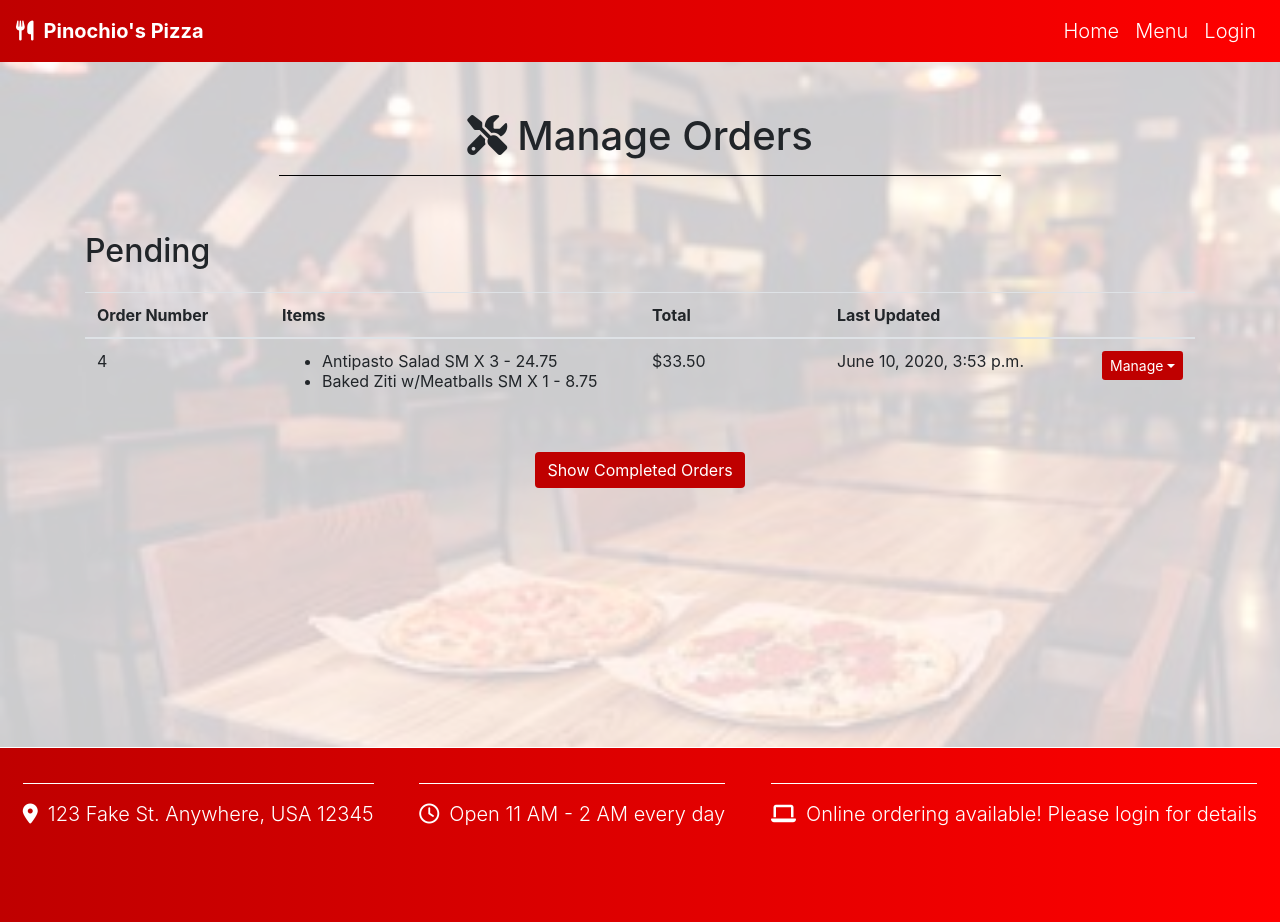
After one commit to jselzer626/Pizza, a Django app: page /manageOrders in a window 1280 px wide. The commit adds this page. Run offline with Django 3.2, Linux system fonts and the light colour scheme; data comes from the database, SQL or seed files in the repository; both versions use the stored data as it was after the commit; data that the repository does not hold is empty; some libraries are stand-ins or nearby versions.

Commit message:
added features to order management page

```diff
--- /dev/null
+++ b/orders/templates/orders/manageOrders.html
@@ -0,0 +1,81 @@
+{% extends 'base.html' %}
+{% load static %}
+{% block staticfile %}
+<script src="{% static 'scripts2.js' %}"></script>
+{% endblock %}
+{% block title %}
+View Cart
+{% endblock %}
+
+{% block body %}
+
+<h1 class="page-header mx-auto" id="orderListHeader"><i class="fas fa-tools"></i>Manage Orders</h1>
+<h2 class="text-left">Pending</h2>
+<table class="table" id="orderList">
+  <thead>
+    <th>Order Number</th>
+    <th colspan="2">Items</th>
+    <th>Total</th>
+    <th colspan="2">Last Updated</th>
+  </thead>
+  <tbody class="selected">
+  {% for order in orders %}
+  {% if not order.completed %}
+  <tr>
+    <td>{{ order.id }}</td>
+    <td colspan="2"><ul>
+    {% for item in order.orderdetail_set.all %}
+    <li>{{ item }}</li>
+    {% endfor %}
+    </ul></td>
+    <td>${{ order.total }}</td>
+    <td colspan="2">{{ order.lastUpdated }}<div id="itemEditOptions" class="dropdown">
+      <button class="btn btn-primary dropdown-toggle btn-sm" type="button" data-toggle="dropdown">Manage</button>
+      <div class="dropdown-menu">
+        <a class="dropdown-item" >Delete</a>
+        <a class="dropdown-item">Mark As Complete</a>
+        </div>
+      </div>
+    </td>
+  </tr>
+  {% endif %}
+  {% endfor %}
+  </tbody>
+</table>
+<button class="btn btn-primary" data-toggle="collapse" data-target="#completedOrders">Show Completed Orders</button>
+<div id="completedOrders" class="collapse">
+  <h2 class="text-left">Completed</h2>
+  <table class="table" id="orderList">
+    <thead>
+      <th>Order Number</th>
+      <th colspan="2">Items</th>
+      <th>Total</th>
+      <th colspan="2">Last Updated</th>
+    </thead>
+    <tbody class="selected">
+    {% for order in orders %}
+    {% if order.completed %}
+    <tr>
+      <td>{{ order.id }}</td>
+      <td colspan="2"><ul>
+      {% for item in order.orderdetail_set.all %}
+      <li>{{ item }}</li>
+      {% endfor %}
+      </ul></td>
+      <td>${{ order.total }}</td>
+      <td colspan="2">{{ order.lastUpdated }}<div id="itemEditOptions" class="dropdown">
+        <button class="btn btn-primary dropdown-toggle btn-sm" type="button" data-toggle="dropdown">Manage</button>
+        <div class="dropdown-menu">
+          <a class="dropdown-item">Delete</a>
+          <a class="dropdown-item">Mark As Complete</a>
+          </div>
+        </div>
+      </td>
+    </tr>
+    {% endif %}
+    {% endfor %}
+    </tbody>
+  </table>
+</div>
+
+{% endblock %}
--- a/orders/urls.py
+++ b/orders/urls.py
@@ -1,7 +1,7 @@
 from django.urls import path
 
 from . import views
-from orders.views import addGeneralItem, viewCart, deleteItem, editItem, orderList
+from orders.views import addGeneralItem, viewCart, deleteItem, editItem
 from django.contrib.auth.decorators import login_required
 
 
@@ -13,5 +13,6 @@ urlpatterns = [
     path("editItem/<int:pk>/", editItem.as_view(), name="editItem"),
     path("viewCart", viewCart.as_view(), name="viewCart"),
     path("deleteItem/<int:pk>/", deleteItem.as_view(), name="deleteOrderItem"),
-    path("viewOrders", orderList.as_view(), name="viewOrders")
+    path("manageOrders", views.manageOrders, name="manageOrders"),
+    path("manageOrders/<str:msg>/", views.manageOrders, name="manageOrders")
 ]
--- a/orders/views.py
+++ b/orders/views.py
@@ -24,6 +24,13 @@ def loadMenu(request):
     }
     return render(request, "orders/create.html", context)
 
+def manageOrders(request, msg=''):
+
+    context = {
+        'orders': Order.objects.all()
+    }
+
+    return render(request, "orders/manageOrders.html", context)
 
 class addItemForm(forms.ModelForm):
 
@@ -112,12 +119,12 @@ class viewCart(ListView):
         context["paymentPrice"] = currentOrder.total * 100
         return context
 
-class orderList(ListView):
-
-    model = Order
-    template_name = "orders/viewOrders.html"
-
 class deleteItem(DeleteView):
 
     model = OrderDetail
     success_url = reverse_lazy("viewCart")
+
+'''class deleteOrder(DeleteView):
+
+    model = Order
+    success_url'''
--- a/static/styles.css
+++ b/static/styles.css
@@ -364,3 +364,15 @@ tfoot::before {
 #main-header {
   font: 400 100px/1.5 'Pacifico', Helvetica, sans-serif;
 }
+
+#orderList {
+  margin-top: 2%;
+  margin-bottom: 3%;
+}
+
+#orderListHeader {
+  padding-bottom: 15;
+  border-bottom: 1px solid black;
+  margin-bottom: 5%;
+  width: 65%;
+}
--- a/templates/base.html
+++ b/templates/base.html
@@ -23,7 +23,7 @@
             <a class="dropdown-item" href="viewCart">View Cart</a>
             <a class="dropdown-item" href="users/logout">Logout</a>
             {% if user.is_superuser %}
-            <a class="dropdown-item" href="viewOrders">Manage Orders</a>
+            <a class="dropdown-item" href="manageOrders">Manage Orders</a>
             {% endif %}
           </div>
       </div>
```
Also changed, not shown: orders/templates/orders/viewOrders.html (deleted, +0 -32 lines), db.sqlite3.
